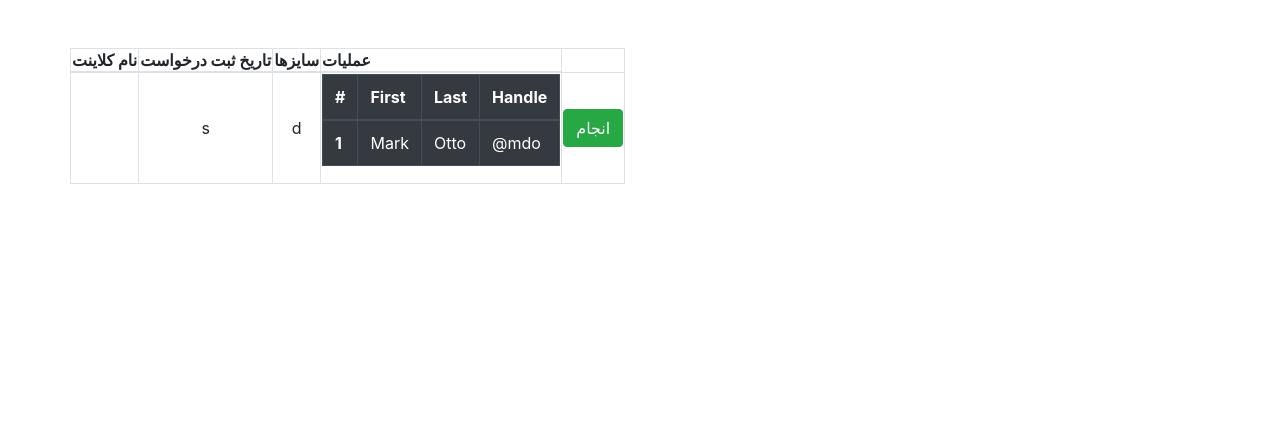
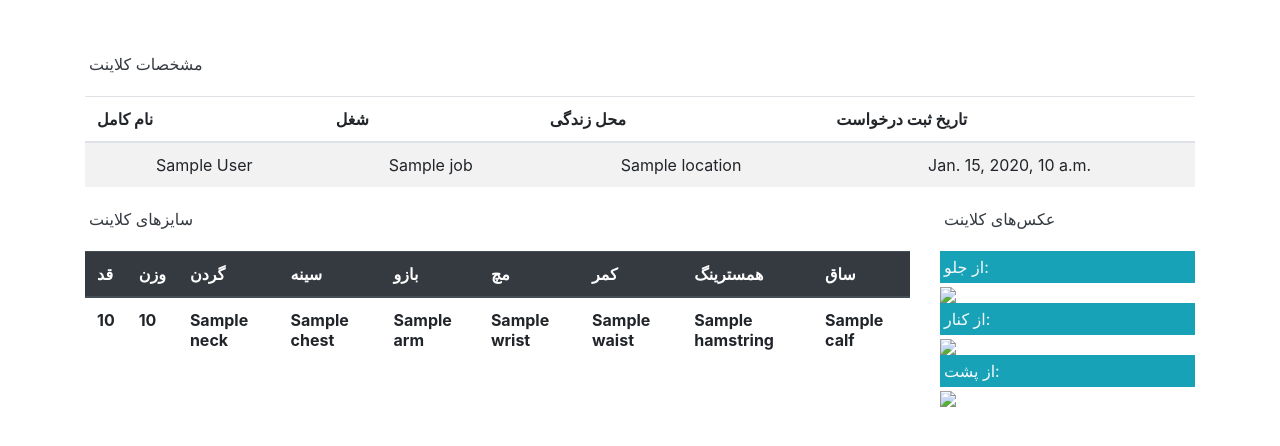
Before and after one commit to Amirbapiri/peace, a Django app: template coaches/templates/coaches/design_plan.html in a window 1280 px wide. Shown: the part 56-502 px from the top of the page. Run offline with Django 3.2, Linux system fonts and the light colour scheme; the template is opened without the code that fills it: most values are stand-ins (such as "Sample title", 1, 10 or a date in 2020); lists and menus that the app fills with data are empty; some libraries are stand-ins or nearby versions.

Commit message:
Fetched information of plan to display for coach

```diff
--- a/coaches/templates/coaches/design_plan.html
+++ b/coaches/templates/coaches/design_plan.html
@@ -24,45 +24,70 @@
 
 {% block content %}
 <div class="container mt-5">
-    <div class="row">
-        <table class="table-bordered">
+  <div class="row">
+      <div class="col-md-12">
+        <p class="text-dark p-1">مشخصات کلاینت</p>
+        <table class="table table-striped">
             <thead>
                 <tr>
-                    <th scope="col">نام کلاینت</th>
+                    <th scope="col">نام کامل</th>
+                    <th scope="col">شغل</th>
+                    <th scope="col">محل زندگی</th>
                     <th scope="col">تاریخ ثبت درخواست</th>
-                    <th scope="col">سایزها</th>
-                    <th scope="col">عملیات</th>
                 </tr>
             </thead>
             <tbody>
-                <tr class="text-center">
-                    <th scope="row"></th>
-                    <td>s</td>
-                    <td>d</td>
-                    <td>
-                        <table class="table table-dark">
-                            <thead>
-                                <tr>
-                                    <th scope="col">#</th>
-                                    <th scope="col">First</th>
-                                    <th scope="col">Last</th>
-                                    <th scope="col">Handle</th>
-                                </tr>
-                            </thead>
-                            <tbody>
-                                <tr>
-                                    <th scope="row">1</th>
-                                    <td>Mark</td>
-                                    <td>Otto</td>
-                                    <td>@mdo</td>
-                                </tr>
-                            </tbody>
-                        </table>
-                    </td>
-                    <td><a class="btn btn-success text-light">انجام</a></td>
-                </tr>
+              <tr class="text-center">
+                  <td>{{ plan_client.first_name }} {{ plan_client.last_name }}</td>
+                  <td>{{ plan_client.profile.job }}</td>
+                  <td>{{ plan_client.profile.location }}</td>
+                  <td>{{ plan_created_at }}</td>
+              </tr>
             </tbody>
-        </table>
+          </table>
+      </div>
+  </div>
+  <div class="row">
+    <div class="col-md-9">
+      <p class="text-dark p-1">سایزهای کلاینت</p>
+      <table class="table">
+        <thead class="thead-dark">
+          <tr>
+            <th scope="col">قد</th>
+            <th scope="col">وزن</th>
+            <th scope="col">گردن</th>
+            <th scope="col">سینه</th>
+            <th scope="col">بازو</th>
+            <th scope="col">مچ</th>
+            <th scope="col">کمر</th>
+            <th scope="col">همسترینگ</th>
+            <th scope="col">ساق</th>
+          </tr>
+        </thead>
+        <tbody>
+          <tr>
+            <th scope="row">{{ plan_size.height }}</th>
+            <th scope="row">{{ plan_size.weight }}</th>
+            <th scope="row">{{ plan_size.neck }}</th>
+            <th scope="row">{{ plan_size.chest }}</th>
+            <th scope="row">{{ plan_size.arm }}</th>
+            <th scope="row">{{ plan_size.wrist }}</th>
+            <th scope="row">{{ plan_size.waist }}</th>
+            <th scope="row">{{ plan_size.hamstring }}</th>
+            <th scope="row">{{ plan_size.calf }}</th>
+          </tr>
+        </tbody>
+      </table>
     </div>
+    <div class="col-md-3">
+      <p class="text-dark p-1">عکس‌های کلاینت</p>
+      <p class="text-light mb-1 p-1 bg-info">از جلو: </p>
+      <img src="{{ plan_images.front.url }}"/>
+      <p class="text-light mb-1 p-1 bg-info">از کنار: </p>
+      <img src="{{ plan_images.side.url }}"/>
+      <p class="text-light mb-1 p-1 bg-info">از پشت: </p>
+      <img src="{{ plan_images.back.url }}"/>
+    </div>
+  </div>
 </div>
 {% endblock content %}
```
Also changed, not shown: coaches/views.py (+9 -2 lines).
